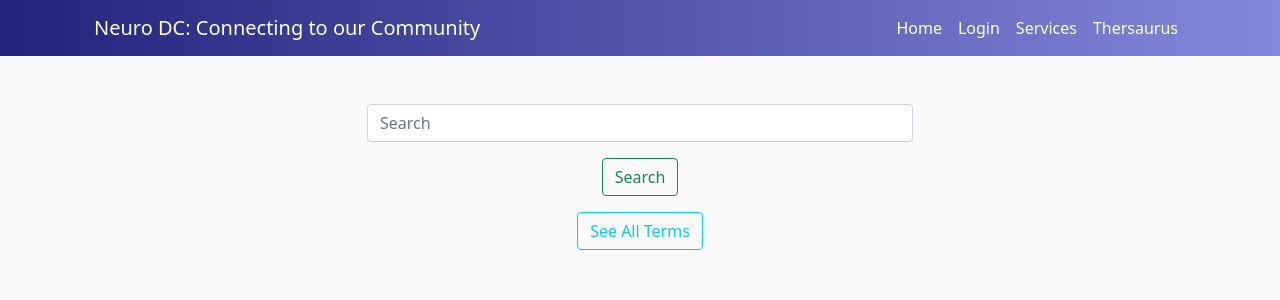
After one commit to CarlosSacUDC/MongoApp, a Flask app: page /thesaurus in a window 1280 px wide. The commit adds this page. Shown: the top 300 px of the page. Run offline with Flask 3, Linux system fonts and the light colour scheme; data that the repository does not hold is empty; some libraries are stand-ins or nearby versions.

Commit message:
added thersaurus page

```diff
--- a/app.py
+++ b/app.py
@@ -33,22 +33,15 @@ user_collection: Collection = database.get_collection('users')
 assessment: Collection = database.get_collection('assessment')
 educational_support: Collection = database.get_collection('educational support')
 therapy: Collection = database.get_collection('therapy')
+mythersaurus: Collection = database.get_collection('thersaurus')
 
 assessment.create_index([("name", "text"), ("keyword", "text")])
 educational_support.create_index([("agency", "text"), ("keyword", "text")])
 therapy.create_index([("provider", "text"), ("keyword", "text")])
-
+mythersaurus.create_index([("term", "text"),("acronym", "text")])
 
 # instantiating new object with “name”
 app: Flask = Flask(__name__)
-
-# @app.route('/verify_id_token', methods=['POST'])
-# def verify_id_token():
-#     request_data = request.get_json()
-#     print(request_data)
-#     if request_data is None or 'idToken' not in request_data:
-#         return 'Bad request', 400
-#     id_token = request_data['idToken']
 
 # our initial form page
 @app.route("/")
@@ -229,6 +222,19 @@ def services():
         item['_id'] = str(item['_id'])
     return render_template('services.html', assessments=assessments, educational_supports=educational_supports, therapies=therapies)
 
+@app.route('/thesaurus', methods=['GET', 'POST'])
+def thesaurus_view():
+    query = {}
+    if request.method == 'POST':
+        search_term = request.form.get('query')
+        if search_term:
+            query = {"$or": [{"term": {"$regex": search_term, "$options": 'i'}}, {"acronym": {"$regex": search_term, "$options": 'i'}}]}
+    terms = list(mythersaurus.find(query))
+    terms = [loads(doc) for doc in set(dumps(doc, default=str) for doc in terms)]
+    terms.sort(key=lambda term: term['term'].strip().lower())
+    return render_template('thersaurus.html', terms=terms)
+
+
 # Register a new entity
 @app.route("/register", methods=['GET', 'POST'])
 def register():
--- a/templates/header.html
+++ b/templates/header.html
@@ -45,7 +45,7 @@
                         <a class="nav-link" href="{{ url_for('services') }}">Services</a>
                       </li>
                       <li class="nav-item">
-                        <a class="nav-link" href="#">Thersaurus</a>
+                        <a class="nav-link" href="{{url_for('thesaurus_view')}}">Thersaurus</a>
                       </li>
 
                         </ul>
--- /dev/null
+++ b/templates/thersaurus.html
@@ -0,0 +1,31 @@
+{% extends "header.html" %}
+{% block content %}
+<div class="container">
+    <div class="row justify-content-center">
+        <div class="col-lg-6">
+            <form action="/thesaurus" method="post" class="form-inline my-2 my-lg-0">
+
+                <input class="form-control mr-sm-2" type="search" placeholder="Search" aria-label="Search" name="query" required>
+                <p> </p>
+                <button class="btn btn-outline-success my-2 my-sm-0" type="submit">Search</button>
+                <p> </p>
+
+                <a href="/thesaurus" class="btn btn-outline-info my-2 my-sm-0">See All Terms</a>
+                <p> </p>
+            </form>
+        </div>
+    </div>
+    <div class="row">
+        {% for term in terms %}
+            <div class="col-lg-4">
+                <div class="card">
+                    <div class="card-body">
+                        <h5 class="card-title">{{ term.term }}</h5>
+                        <p class="card-text">{{ term.definition }}</p>
+                    </div>
+                </div>
+            </div>
+        {% endfor %}
+    </div>
+</div>
+{% endblock %}
```
